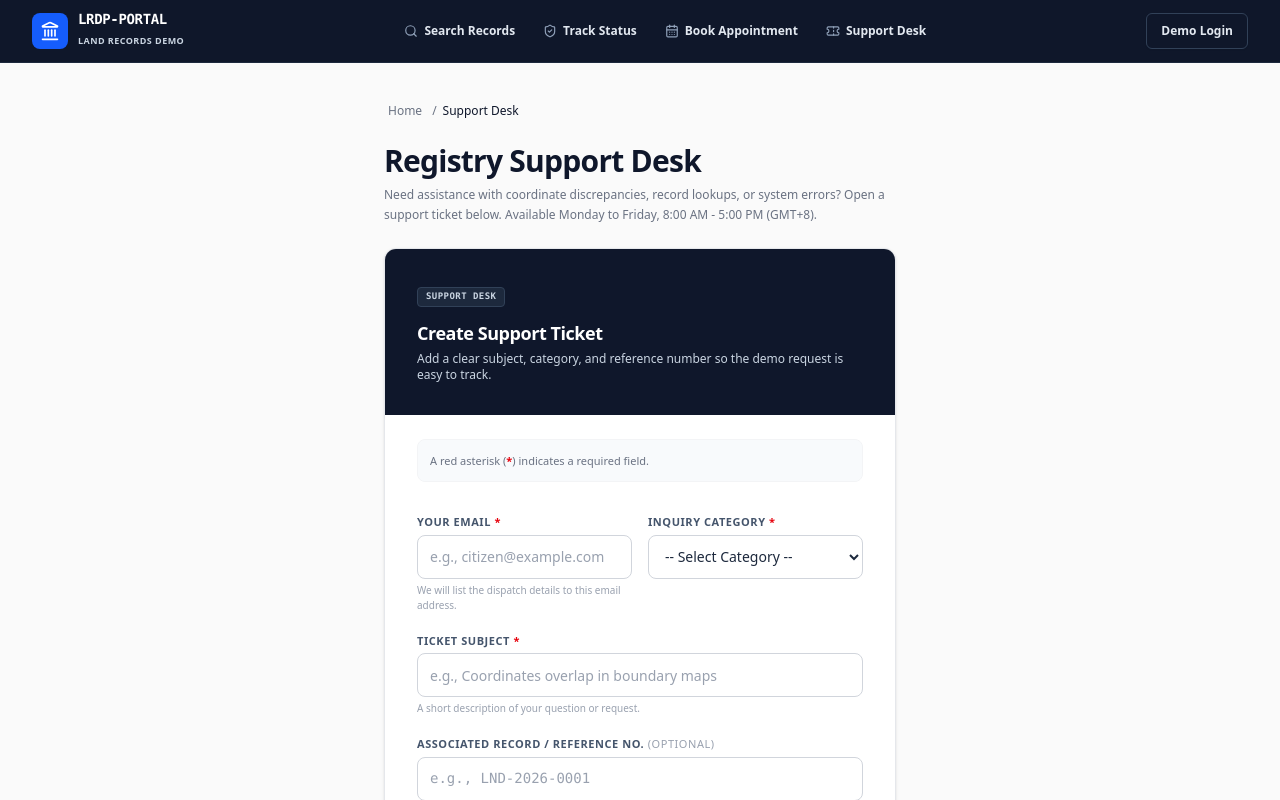
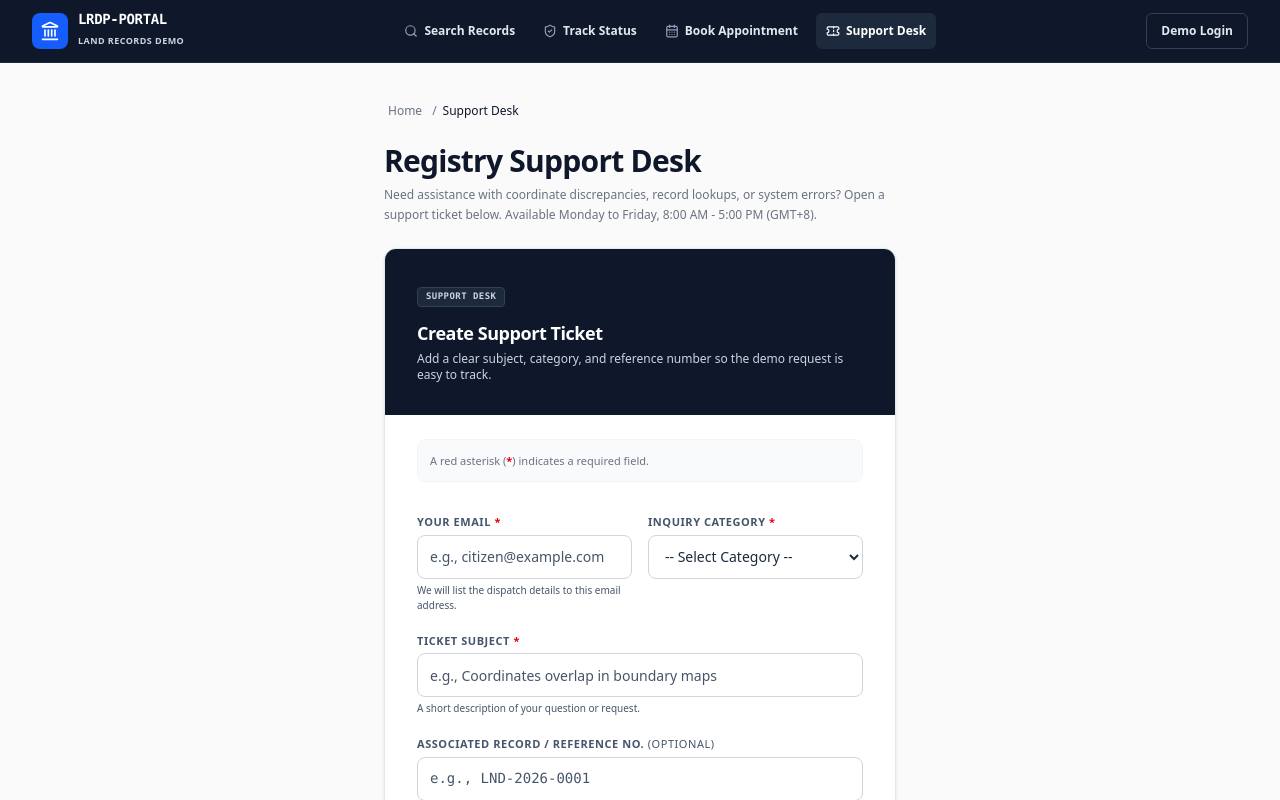
Before and after one commit to PooKYZZZ/injection-alert-system, a Next.js app: page /support in a window 1280 px wide. Shown: the top 800 px of the page. Built offline with nearby package versions, Linux system fonts and the light colour scheme.

Commit message:
feat(uiux): improve shared navigation accessibility

```diff
--- a/app/comments/page.tsx
+++ b/app/comments/page.tsx
@@ -30,10 +30,10 @@ export default async function CommentsPage({ searchParams }: CommentsPageProps)
       </div>
 
       <div className="border-b border-gray-200 pb-4">
-        <h2 className="text-2xl md:text-3xl font-extrabold text-slate-950 flex items-center gap-2">
-          <MessageSquare className="w-7 h-7 text-blue-600" />
+        <h1 className="text-2xl md:text-3xl font-extrabold text-slate-950 flex items-center gap-2">
+          <MessageSquare aria-hidden="true" className="w-7 h-7 text-blue-600" />
           <span>Public Citizen Comments</span>
-        </h2>
+        </h1>
         <p className="text-slate-500 text-sm mt-1">
           Read sample public feedback about search, status tracking, and appointment requests.
         </p>
--- a/app/globals.css
+++ b/app/globals.css
@@ -53,6 +53,37 @@ button, a {
   min-width: 48rem;
 }
 
+.skip-link {
+  position: absolute;
+  z-index: 50;
+  top: 0.75rem;
+  left: -10000px;
+  border-radius: 0.375rem;
+  background: #fff;
+  padding: 0.75rem 1rem;
+  color: #0f172a;
+  font-size: 0.875rem;
+  font-weight: 700;
+  box-shadow: 0 2px 8px rgb(15 23 42 / 20%);
+}
+
+.skip-link:focus {
+  left: 0.75rem;
+  outline: 3px solid #2563eb;
+  outline-offset: 2px;
+}
+
+form input.placeholder-gray-400::placeholder,
+form textarea.placeholder-gray-400::placeholder {
+  color: #475569;
+  opacity: 1;
+}
+
+form p.text-gray-400,
+form span.text-gray-400 {
+  color: #475569;
+}
+
 @media (max-width: 640px) {
   [data-table-scroll] table {
     min-width: 42rem;
--- a/app/layout.tsx
+++ b/app/layout.tsx
@@ -1,7 +1,8 @@
 import "./globals.css";
 import React from "react";
 import Link from "next/link";
-import { Landmark, Search, ShieldCheck, Ticket, CalendarDays } from "lucide-react";
+import { Landmark } from "lucide-react";
+import PrimaryNavigation from "@/components/PrimaryNavigation";
 
 export const metadata = {
   title: "Land Records Demo Portal",
@@ -16,6 +17,9 @@ export default function RootLayout({
   return (
     <html lang="en">
       <body className="min-h-screen flex flex-col bg-[#fcfcfc] text-[#1b1f24] antialiased hover:cursor-default">
+        <a className="skip-link" href="#main-content">
+          Skip to main content
+        </a>
         <header className="border-b border-slate-800 bg-[#0f172a] text-white">
           <div className="max-w-7xl mx-auto px-4 sm:px-6 lg:px-8 py-3 flex flex-col gap-3 lg:flex-row lg:items-center lg:justify-between">
             <Link href="/" className="flex min-w-0 items-center gap-2.5 group">
@@ -32,49 +36,13 @@ export default function RootLayout({
               </div>
             </Link>
 
-            <nav className="flex flex-wrap items-center gap-2 lg:justify-center">
-              <Link
-                href="/records/search"
-                className="text-xs font-semibold text-slate-200 hover:text-white transition-colors flex min-h-9 items-center gap-1.5 focus:outline-none focus:ring-2 focus:ring-blue-500 focus:ring-offset-2 rounded-md py-1.5 px-2.5"
-              >
-                <Search className="h-3.5 w-3.5 text-slate-400" />
-                Search Records
-              </Link>
-              <Link
-                href="/transactions/status"
-                className="text-xs font-semibold text-slate-200 hover:text-white transition-colors flex min-h-9 items-center gap-1.5 focus:outline-none focus:ring-2 focus:ring-blue-500 focus:ring-offset-2 rounded-md py-1.5 px-2.5"
-              >
-                <ShieldCheck className="h-3.5 w-3.5 text-slate-400" />
-                Track Status
-              </Link>
-              <Link
-                href="/appointments"
-                className="text-xs font-semibold text-slate-200 hover:text-white transition-colors flex min-h-9 items-center gap-1.5 focus:outline-none focus:ring-2 focus:ring-blue-500 focus:ring-offset-2 rounded-md py-1.5 px-2.5"
-              >
-                <CalendarDays className="h-3.5 w-3.5 text-slate-400" />
-                Book Appointment
-              </Link>
-              <Link
-                href="/support"
-                className="text-xs font-semibold text-slate-200 hover:text-white transition-colors flex min-h-9 items-center gap-1.5 focus:outline-none focus:ring-2 focus:ring-blue-500 focus:ring-offset-2 rounded-md py-1.5 px-2.5"
-              >
-                <Ticket className="h-3.5 w-3.5 text-slate-400" />
-                Support Desk
-              </Link>
-            </nav>
-
-            <div className="flex items-center gap-3">
-              <Link
-                href="/login"
-                className="min-h-9 inline-flex items-center px-3.5 py-1.5 rounded-md border border-slate-700 text-xs font-semibold text-slate-200 hover:bg-slate-800 hover:text-white transition-all shadow-xs focus:outline-none focus:ring-2 focus:ring-blue-500 focus:ring-offset-2"
-              >
-                Demo Login
-              </Link>
-            </div>
+            <PrimaryNavigation />
           </div>
         </header>
 
-        <main className="flex-1" id="main-content">{children}</main>
+        <main className="flex-1" id="main-content" tabIndex={-1}>
+          {children}
+        </main>
 
         <footer className="border-t border-gray-200 bg-slate-50 py-8">
           <div className="max-w-7xl mx-auto px-4 sm:px-6 lg:px-8 flex flex-col md:flex-row items-center justify-between gap-4 text-xs text-gray-500">
--- a/app/login/page.tsx
+++ b/app/login/page.tsx
@@ -4,7 +4,7 @@ export const dynamic = "force-dynamic";
 
 export default function LoginPage() {
   return (
-    <main className="bg-slate-50 px-4 py-12">
+    <section className="bg-slate-50 px-4 py-12">
       <div className="mx-auto w-full max-w-md rounded-2xl border border-slate-200 bg-white shadow-sm">
         <div className="border-b border-slate-100 px-6 py-5">
           <p className="text-[10px] font-bold uppercase tracking-[0.24em] text-slate-500">
@@ -59,6 +59,6 @@ export default function LoginPage() {
           </Link>
         </div>
       </div>
-    </main>
+    </section>
   );
 }
--- a/app/records/[recordNo]/request-copy/page.tsx
+++ b/app/records/[recordNo]/request-copy/page.tsx
@@ -30,7 +30,7 @@ export default async function RequestCopyPage({
   }
 
   return (
-    <main className="bg-slate-50 px-4 py-10">
+    <section className="bg-slate-50 px-4 py-10">
       <div className="mx-auto w-full max-w-2xl rounded-2xl border border-slate-200 bg-white shadow-sm">
         <div className="border-b border-slate-100 px-6 py-6">
           <p className="text-[10px] font-bold uppercase tracking-[0.24em] text-slate-500">
@@ -134,6 +134,6 @@ export default async function RequestCopyPage({
           </Link>
         </div>
       </div>
-    </main>
+    </section>
   );
 }
--- a/app/success/page.tsx
+++ b/app/success/page.tsx
@@ -81,7 +81,7 @@ export default async function SuccessPage({
   }
 
   return (
-    <main className="max-w-xl mx-auto px-4 sm:px-6 lg:px-8 py-16 font-sans" id="main-content">
+    <section className="max-w-xl mx-auto px-4 sm:px-6 lg:px-8 py-16 font-sans">
       <div className="bg-white rounded-2xl border border-gray-200 overflow-hidden shadow-md">
         {/* Banner */}
         <div className="bg-slate-50 border-b border-gray-100 p-8 text-center flex flex-col items-center">
@@ -165,6 +165,6 @@ export default async function SuccessPage({
           </div>
         </div>
       </div>
-    </main>
+    </section>
   );
 }
--- a/components/EnforcementDecisionPage.tsx
+++ b/components/EnforcementDecisionPage.tsx
@@ -21,11 +21,11 @@ export function EnforcementDecisionPage({
       : "Access to this request is temporarily blocked.";
 
   return (
-    <main className="mx-auto max-w-2xl px-4 py-20 text-center font-sans">
+    <section className="mx-auto max-w-2xl px-4 py-20 text-center font-sans">
       <h1 className="text-2xl font-extrabold tracking-tight text-slate-900">
         {title}
       </h1>
       <p className="mt-3 text-sm leading-6 text-slate-600">{message}</p>
-    </main>
+    </section>
   );
 }
--- /dev/null
+++ b/components/PrimaryNavigation.tsx
@@ -0,0 +1,65 @@
+'use client';
+
+import Link from 'next/link';
+import { usePathname } from 'next/navigation';
+import { CalendarDays, Search, ShieldCheck, Ticket } from 'lucide-react';
+
+const navItems = [
+  { href: '/records/search', label: 'Search Records', Icon: Search },
+  { href: '/transactions/status', label: 'Track Status', Icon: ShieldCheck },
+  { href: '/appointments', label: 'Book Appointment', Icon: CalendarDays },
+  { href: '/support', label: 'Support Desk', Icon: Ticket },
+];
+
+const linkBaseClass =
+  'text-xs font-semibold transition-colors flex min-h-9 items-center gap-1.5 focus:outline-none focus:ring-2 focus:ring-blue-500 focus:ring-offset-2 rounded-md py-1.5 px-2.5';
+
+export default function PrimaryNavigation() {
+  const pathname = usePathname();
+  const loginIsCurrent = pathname === '/login';
+
+  return (
+    <>
+      <nav
+        aria-label="Primary"
+        className="flex flex-wrap items-center gap-2 lg:justify-center"
+      >
+        {navItems.map(({ href, label, Icon }) => {
+          const isCurrent = pathname === href;
+          return (
+            <Link
+              key={href}
+              href={href}
+              aria-current={isCurrent ? 'page' : undefined}
+              className={`${linkBaseClass} ${
+                isCurrent
+                  ? 'bg-slate-800 text-white'
+                  : 'text-slate-200 hover:bg-slate-800 hover:text-white'
+              }`}
+            >
+              <Icon
+                aria-hidden="true"
+                className={`h-3.5 w-3.5 ${isCurrent ? 'text-white' : 'text-slate-400'}`}
+              />
+              {label}
+            </Link>
+          );
+        })}
+      </nav>
+
+      <div className="flex items-center gap-3">
+        <Link
+          href="/login"
+          aria-current={loginIsCurrent ? 'page' : undefined}
+          className={`min-h-9 inline-flex items-center px-3.5 py-1.5 rounded-md border text-xs font-semibold transition-all shadow-xs focus:outline-none focus:ring-2 focus:ring-blue-500 focus:ring-offset-2 ${
+            loginIsCurrent
+              ? 'border-slate-600 bg-slate-800 text-white'
+              : 'border-slate-700 text-slate-200 hover:bg-slate-800 hover:text-white'
+          }`}
+        >
+          Demo Login
+        </Link>
+      </div>
+    </>
+  );
+}
```
Also changed, not shown: 1 other file (tests, documents, lock files or other folders).
